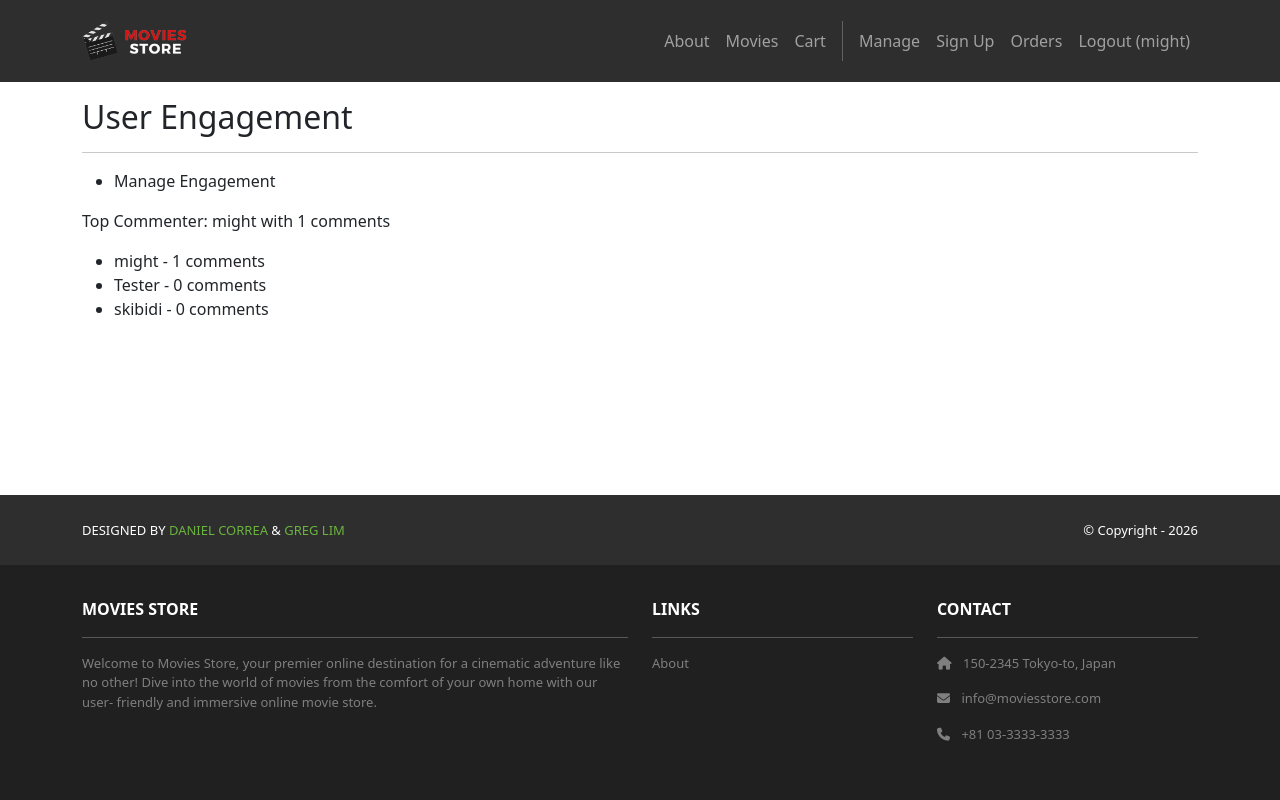
After one commit to smollosolos/moviestore, a Django app: page /accounts/manage/ in a window 1280 px wide. The commit adds this page. Run offline with Django 5.2, Linux system fonts and the light colour scheme; a user stored in the database is signed in; data comes from the database, SQL or seed files in the repository; tables that the repository leaves empty hold one stand-in row (values such as "Sample post"); some libraries are stand-ins or nearby versions.

Commit message:
Add admin manage button

```diff
--- /dev/null
+++ b/accounts/decorators.py
@@ -0,0 +1,4 @@
+
+from functools import partial
+from django.contrib.admin.views.decorators import staff_member_required
+staff_member_required = partial(staff_member_required, login_url='accounts.login')
--- /dev/null
+++ b/accounts/manage_views.py
@@ -0,0 +1,24 @@
+from django.contrib.auth.models import User
+from django.db.models import Count
+from django.shortcuts import render
+
+from .decorators import staff_member_required
+
+
+@staff_member_required
+def manage(request):
+    return engagement(request)
+
+
+@staff_member_required
+def engagement(request):
+    users = User.objects.annotate(comment_count=Count('review')).order_by('-comment_count', 'username')
+    top_commenter = users.filter(comment_count__gt=0).first()
+
+    return render(request, 'accounts/manage_engagment.html', {
+        'template_data': {
+            'title': 'User Engagement',
+            'users': users,
+            'top_commenter': top_commenter,
+        },
+    })
--- /dev/null
+++ b/accounts/templates/accounts/manage_engagment.html
@@ -0,0 +1,22 @@
+{% extends 'base.html' %}
+{% block content %}
+<div class="p-3">
+  <div class="container">
+    <h2>User Engagement</h2>
+    <hr />
+    {% include 'manage_nav.html' %}
+
+    {% if template_data.top_commenter %}
+      <p>Top Commenter: {{ template_data.top_commenter.username }} with {{ template_data.top_commenter.comment_count }} comments</p>
+    {% else %}
+      <p>Top Commenter: No comments yet</p>
+    {% endif %}
+
+    <ul>
+      {% for user in template_data.users %}
+        <li>{{ user.username }} - {{ user.comment_count }} comments</li>
+      {% endfor %}
+    </ul>
+  </div>
+</div>
+{% endblock content %}
--- a/accounts/urls.py
+++ b/accounts/urls.py
@@ -1,8 +1,13 @@
 from django.urls import path
+from accounts import manage_views
 from . import views
+
 urlpatterns = [
-    path('signup', views.signup, name='accounts.signup'),
+    path('signup/', views.signup, name='accounts.signup'),
     path('login/', views.login, name='accounts.login'),
     path('logout/', views.logout, name='accounts.logout'),
     path('orders/', views.orders, name='accounts.orders'),
+    path('manage/', manage_views.manage, name='accounts.manage'),
+    path('manage/engagement/', manage_views.engagement, name='accounts.manage_engagement'),
+    path('engagement/', manage_views.engagement, name='accounts.engagement'),
 ]
--- a/moviestore/templates/base.html
+++ b/moviestore/templates/base.html
@@ -48,6 +48,11 @@
               "{% url 'movies.index' %}">Movies</a>
               <a class="nav-link" href="{% url 'cart.index' %}">Cart</a>
               <div class="vr bg-white mx-2 d-none d-lg-block"></div>
+              {% if user.is_authenticated %}
+              {% if user.is_staff %}
+              <a class="nav-link" href="{% url 'accounts.manage' %}">Manage</a>
+              {% endif %}
+              {% endif %}
             <a class="nav-link"
               href="{% url 'accounts.signup' %}"> Sign Up </a>
               {% if user.is_authenticated %}
--- /dev/null
+++ b/moviestore/templates/manage_nav.html
@@ -0,0 +1,5 @@
+<ul>
+    <li class = 'nav-item'>
+        <a class="nav-link" href="{% url 'accounts.manage_engagement' %}">Manage Engagement</a>
+    </li>
+</ul>
```
